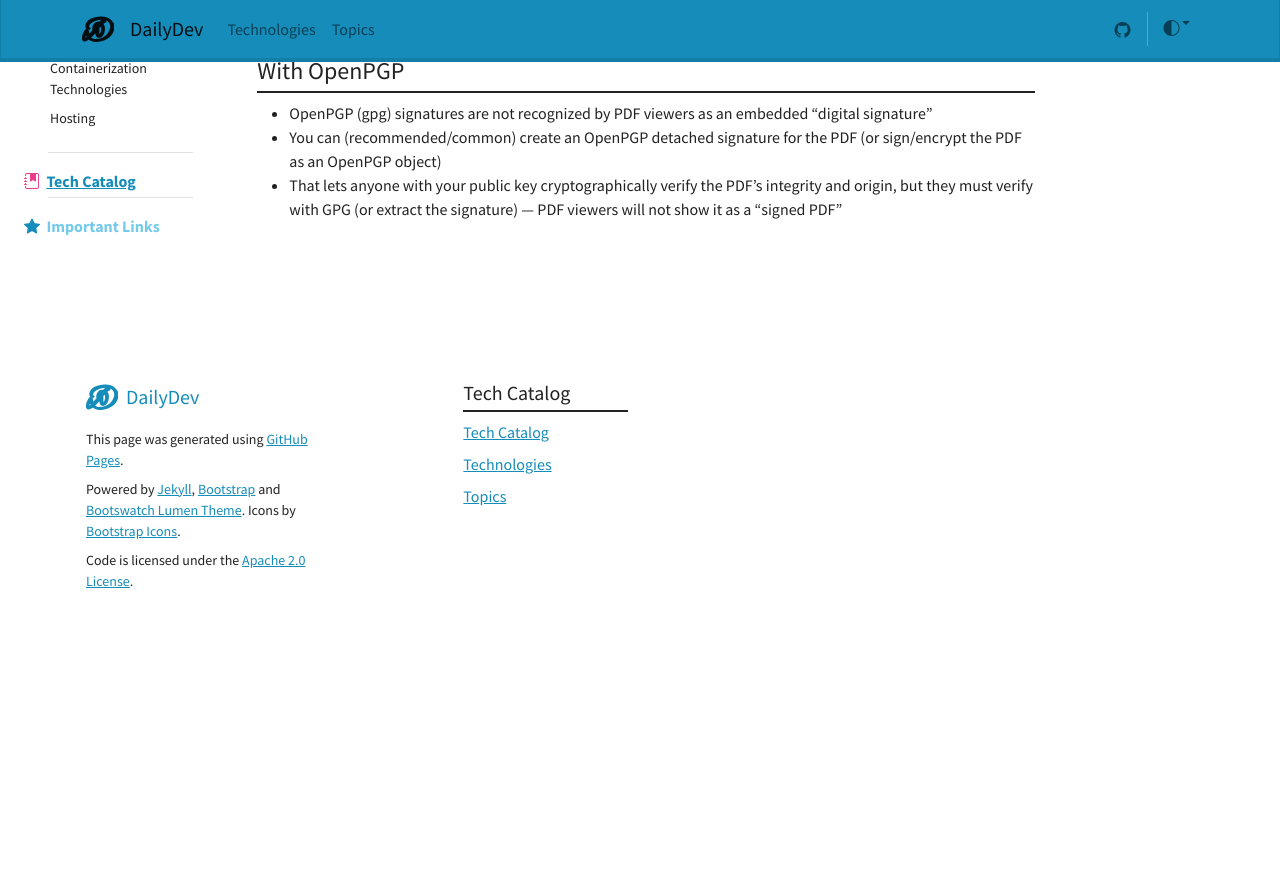
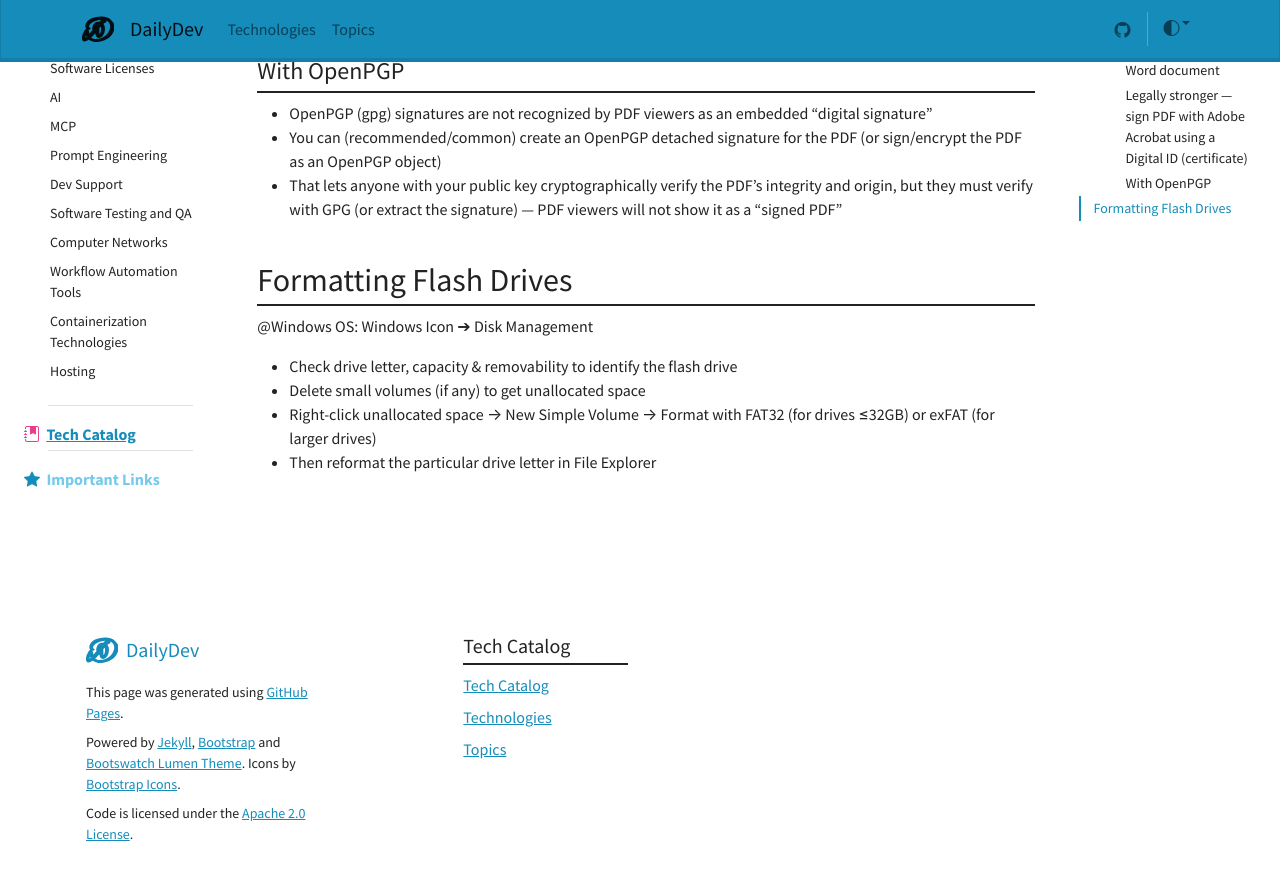
Before and after one commit to shadhini/daily-dev, a Jekyll site: the page built from docs/_topics/day-to-day.md, in a window 1280 px wide and 900 px high, scrolled down 2951 px. Shown: the top 880 px of the window. Built offline with Jekyll 4.4.1, drawn with Linux system fonts in a browser that asks for light colours; nearby versions of some CDN libraries; comment, search, counter and statistics services are not loaded; before the commit the page ends 3671 px from its top, so only the background shows below that.

Commit message:
formatting flash drives

```diff
--- a/docs/_topics/day-to-day.md
+++ b/docs/_topics/day-to-day.md
@@ -108,3 +108,12 @@ Good for: forms, approvals, casual contracts.
 - OpenPGP (gpg) signatures are not recognized by PDF viewers as an embedded "digital signature"
 - You can (recommended/common) create an OpenPGP detached signature for the PDF (or sign/encrypt the PDF as an OpenPGP object)
 - That lets anyone with your public key cryptographically verify the PDF’s integrity and origin, but they must verify with GPG (or extract the signature) — PDF viewers will not show it as a “signed PDF”
+
+## Formatting Flash Drives
+
+@Windows OS:
+Windows Icon ➔ Disk Management
+- Check drive letter, capacity & removability to identify the flash drive
+- Delete small volumes (if any) to get unallocated space
+- Right-click unallocated space → New Simple Volume → Format with FAT32 (for drives ≤32GB) or exFAT (for larger drives)
+- Then reformat the particular drive letter in File Explorer
```
